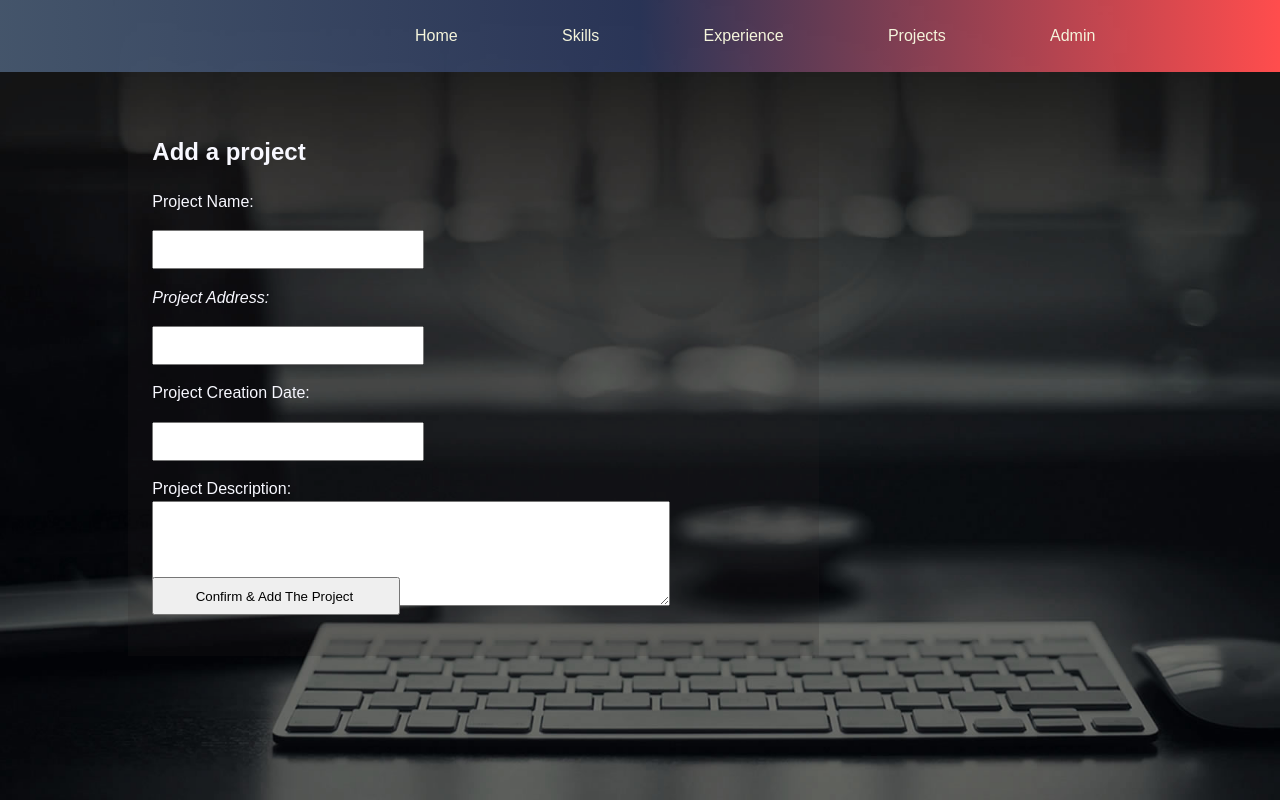
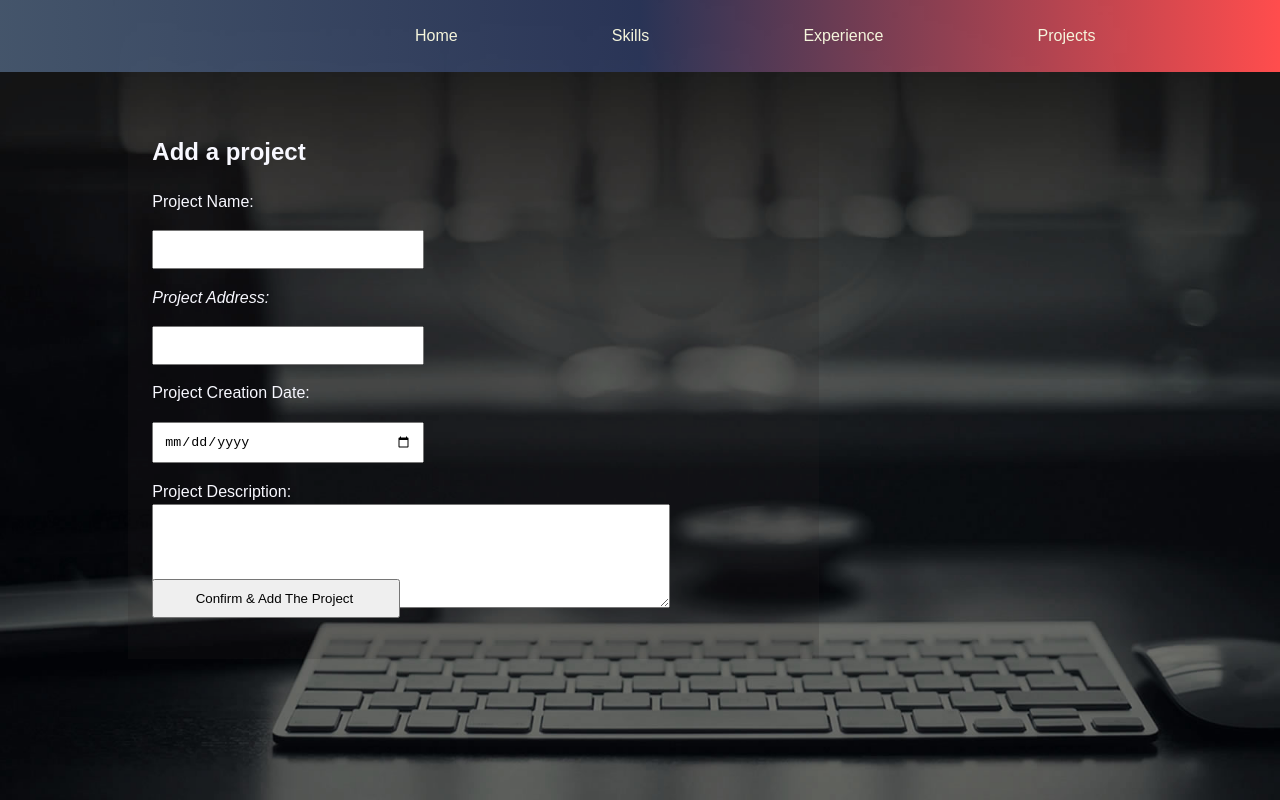
Before and after one commit to aliahdab/Portfolio-Project, a React (Create React App) app: page /admin in a window 1280 px wide. Built offline with nearby package versions, Linux system fonts and the light colour scheme.

Commit message:
remove Admin button

```diff
--- a/src/App.css
+++ b/src/App.css
@@ -103,9 +103,7 @@ img.avatar {
 }
 
 .home-my-title,
-.home-my-description,
-.project-info-description,
-.project-info-url {
+.home-my-description {
   font-size: 20px;
   font-weight: 300;
   color: white;
@@ -175,7 +173,7 @@ img {
 
 .job-company,
 .project-name,
-.project-full_name {
+.project-repo {
   font-weight: bold;
   line-height: 1.2;
 }
--- a/src/components/Admin.js
+++ b/src/components/Admin.js
@@ -27,11 +27,11 @@ export class Admin extends Component {
           </label>
           <address className="admin-label">
             Project Address:
-             <input id='project-url' type="text" name="link" required />
+             <input id='project-url' type="url" name="link" required />
           </address>
           <label className="admin-label">
             Project Creation Date:
-             <input id='project-date' type="text" name="link" required />
+             <input id='project-date' type="date" name="link" required />
           </label>
           <label className="admin-label">
             Project Description:
--- a/src/components/Home.js
+++ b/src/components/Home.js
@@ -15,14 +15,14 @@ class Home extends Component {
                     </p>
           <div className="home-link-item">
             <svg className="home-icon" viewBox="0 0 1792 1792" xmlns="http://www.w3.org/2000/svg"><path d="M1520 1216q0-40-28-68l-208-208q-28-28-68-28-42 0-72 32 3 3 19 18.5t21.5 21.5 15 19 13 25.5 3.5 27.5q0 40-28 68t-68 28q-15 0-27.5-3.5t-25.5-13-19-15-21.5-21.5-18.5-19q-33 31-33 73 0 40 28 68l206 207q27 27 68 27 40 0 68-26l147-146q28-28 28-67zm-703-705q0-40-28-68l-206-207q-28-28-68-28-39 0-68 27l-147 146q-28 28-28 67 0 40 28 68l208 208q27 27 68 27 42 0 72-31-3-3-19-18.5t-21.5-21.5-15-19-13-25.5-3.5-27.5q0-40 28-68t68-28q15 0 27.5 3.5t25.5 13 19 15 21.5 21.5 18.5 19q33-31 33-73zm895 705q0 120-85 203l-147 146q-83 83-203 83-121 0-204-85l-206-207q-83-83-83-203 0-123 88-209l-88-88q-86 88-208 88-120 0-204-84l-208-208q-84-84-84-204t85-203l147-146q83-83 203-83 121 0 204 85l206 207q83 83 83 203 0 123-88 209l88 88q86-88 208-88 120 0 204 84l208 208q84 84 84 204z"></path></svg>
-            <a href="https://www.linkedin.com/in/aliahdab/">Linkedin</a>
+            <a href="https://www.linkedin.com/in/aliahdab/" target="_blank" >Linkedin</a>
           </div>
           <div className="home-link-item">
             <svg className="home-icon" viewBox="0 0 1792 1792" xmlns="http://www.w3.org/2000/svg"><path d="M1664 1504v-768q-32 36-69 66-268 206-426 338-51 43-83 67t-86.5 48.5-102.5 24.5h-2q-48 0-102.5-24.5t-86.5-48.5-83-67q-158-132-426-338-37-30-69-66v768q0 13 9.5 22.5t22.5 9.5h1472q13 0 22.5-9.5t9.5-22.5zm0-1051v-24.5l-.5-13-3-12.5-5.5-9-9-7.5-14-2.5h-1472q-13 0-22.5 9.5t-9.5 22.5q0 168 147 284 193 152 401 317 6 5 35 29.5t46 37.5 44.5 31.5 50.5 27.5 43 9h2q20 0 43-9t50.5-27.5 44.5-31.5 46-37.5 35-29.5q208-165 401-317 54-43 100.5-115.5t46.5-131.5zm128-37v1088q0 66-47 113t-113 47h-1472q-66 0-113-47t-47-113v-1088q0-66 47-113t113-47h1472q66 0 113 47t47 113z"></path></svg>
-            <a href="mailto:aliahdab@gmail.com">mynaame@gmail.com</a>
+            <a href="mailto:aliahdab@gmail.com" target="_blank">mynaame@gmail.com</a>
           </div>
           <div className="home-link-item">
-            <svg className="home-icon" viewBox="0 0 1792 1792" xmlns="http://www.w3.org/2000/svg"><path d="M1600 1240q0 27-10 70.5t-21 68.5q-21 50-122 106-94 51-186 51-27 0-53-3.5t-57.5-12.5-47-14.5-55.5-20.5-49-18q-98-35-175-83-127-79-264-216t-216-264q-48-77-83-175-3-9-18-49t-20.5-55.5-14.5-47-12.5-57.5-3.5-53q0-92 51-186 56-101 106-122 25-11 68.5-21t70.5-10q14 0 21 3 18 6 53 76 11 19 30 54t35 63.5 31 53.5q3 4 17.5 25t21.5 35.5 7 28.5q0 20-28.5 50t-62 55-62 53-28.5 46q0 9 5 22.5t8.5 20.5 14 24 11.5 19q76 137 174 235t235 174q2 1 19 11.5t24 14 20.5 8.5 22.5 5q18 0 46-28.5t53-62 55-62 50-28.5q14 0 28.5 7t35.5 21.5 25 17.5q25 15 53.5 31t63.5 35 54 30q70 35 76 53 3 7 3 21z"></path></svg>
+            <svg className="home-icon" viewBox="0 0 1792 1792" xmlns="http://www.w3.org/2000/svg" target="_blank"><path d="M1600 1240q0 27-10 70.5t-21 68.5q-21 50-122 106-94 51-186 51-27 0-53-3.5t-57.5-12.5-47-14.5-55.5-20.5-49-18q-98-35-175-83-127-79-264-216t-216-264q-48-77-83-175-3-9-18-49t-20.5-55.5-14.5-47-12.5-57.5-3.5-53q0-92 51-186 56-101 106-122 25-11 68.5-21t70.5-10q14 0 21 3 18 6 53 76 11 19 30 54t35 63.5 31 53.5q3 4 17.5 25t21.5 35.5 7 28.5q0 20-28.5 50t-62 55-62 53-28.5 46q0 9 5 22.5t8.5 20.5 14 24 11.5 19q76 137 174 235t235 174q2 1 19 11.5t24 14 20.5 8.5 22.5 5q18 0 46-28.5t53-62 55-62 50-28.5q14 0 28.5 7t35.5 21.5 25 17.5q25 15 53.5 31t63.5 35 54 30q70 35 76 53 3 7 3 21z"></path></svg>
             <a href="tel:070-0224720">070-000-0000</a>
           </div>
         </div>
--- a/src/components/Navigation.js
+++ b/src/components/Navigation.js
@@ -21,9 +21,9 @@ function Navigation() {
               <Link to="/Projects" >
                 <li className='nav-words'>Projects</li>
               </Link>
-              <Link to="/Admin" >
+              {/* <Link to="/Admin" >
                 <li className='nav-words'>Admin</li>
-              </Link>
+              </Link> */}
             </ul>
           </nav>
         </div>
--- a/src/components/Projects.js
+++ b/src/components/Projects.js
@@ -20,11 +20,10 @@ class Projects extends Component {
         <div className="project" key={index}>
           <div className="project-title-container">
             <div>
-
-
+              <div className="project-name">{entity.project_name}</div>
               <div className="home-link-item">
                 <svg className="home-icon" viewBox="0 0 1792 1792" xmlns="http://www.w3.org/2000/svg"><path d="M1520 1216q0-40-28-68l-208-208q-28-28-68-28-42 0-72 32 3 3 19 18.5t21.5 21.5 15 19 13 25.5 3.5 27.5q0 40-28 68t-68 28q-15 0-27.5-3.5t-25.5-13-19-15-21.5-21.5-18.5-19q-33 31-33 73 0 40 28 68l206 207q27 27 68 27 40 0 68-26l147-146q28-28 28-67zm-703-705q0-40-28-68l-206-207q-28-28-68-28-39 0-68 27l-147 146q-28 28-28 67 0 40 28 68l208 208q27 27 68 27 42 0 72-31-3-3-19-18.5t-21.5-21.5-15-19-13-25.5-3.5-27.5q0-40 28-68t68-28q15 0 27.5 3.5t25.5 13 19 15 21.5 21.5 18.5 19q33-31 33-73zm895 705q0 120-85 203l-147 146q-83 83-203 83-121 0-204-85l-206-207q-83-83-83-203 0-123 88-209l-88-88q-86 88-208 88-120 0-204-84l-208-208q-84-84-84-204t85-203l147-146q83-83 203-83 121 0 204 85l206 207q83 83 83 203 0 123-88 209l88 88q86-88 208-88 120 0 204 84l208 208q84 84 84 204z"></path></svg>
-                <a href={entity.project_url}><div className="project-name">{entity.project_name}</div></a>
+                <a href={entity.project_url}><div className="project-repo" target="_blank"> Project Repository </div></a>
                 <div />
               </div>
 
```
Also changed, not shown: src/App.js (line endings or trailing spaces).
